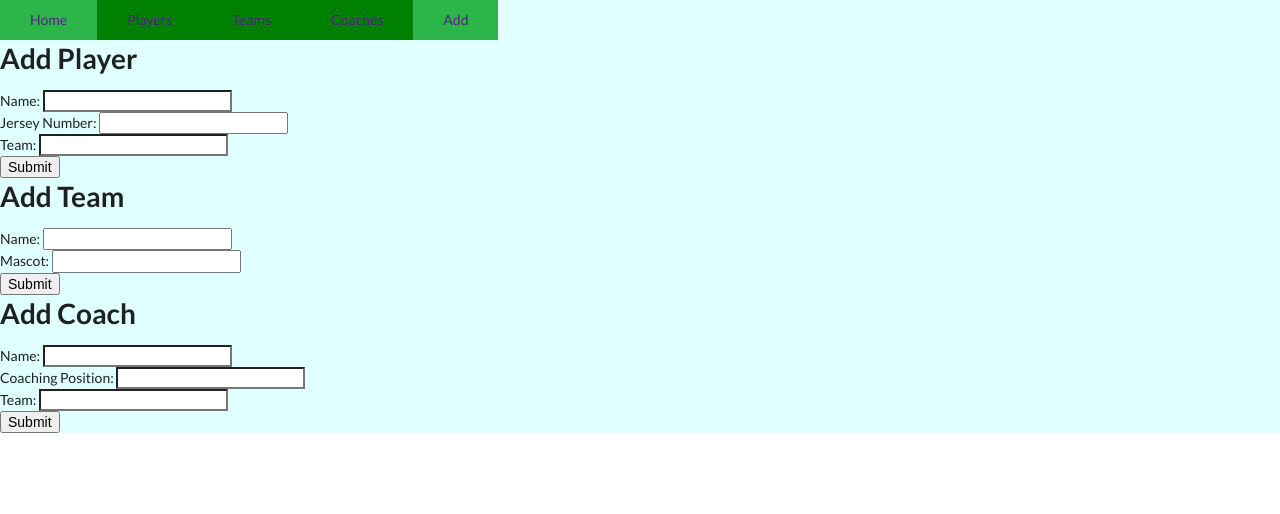
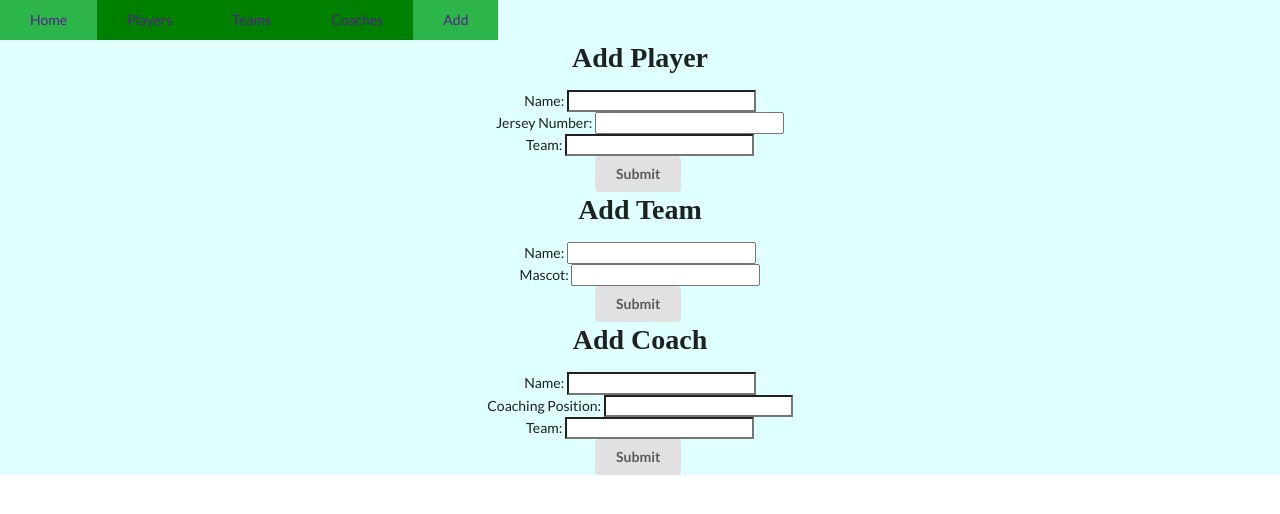
Before and after one commit to Reked37/Football-Project, a React (Create React App) app in the folder client/: page /add in a window 1280 px wide. Shown: the top 514 px of the page. Built offline with nearby package versions, Linux system fonts and the light colour scheme; no server answers.

Commit message:
added css

```diff
--- a/client/src/components/Add.js
+++ b/client/src/components/Add.js
@@ -2,6 +2,7 @@ import React from 'react'
 import {Formik, Field, ErrorMessage, Form} from 'formik'
 import { useNavigate } from 'react-router-dom'
 import * as Yup from 'yup'
+
 function Add({onPostPlayer, onPostCoach, onPostTeam}){
     const navigate=useNavigate()
     // Player
@@ -73,9 +74,10 @@ function Add({onPostPlayer, onPostCoach, onPostTeam}){
             <Formik
                 initialValues={initialValuesPlayer}
                 validationSchema={validationSchemaPlayer}
-                onSubmit={onSubmitPlayer} >
-                <Form>
-                    <h1>Add Player</h1>
+                onSubmit={onSubmitPlayer}
+                class='ui form'>
+                <Form class='field'>
+                    <h1 class='headers'>Add Player</h1>
                     <label> Name: </label>
                     <Field type='text' id='name' name='name' ></Field><br/>
                     <ErrorMessage className='error' name='name' component="div"/>
@@ -85,30 +87,30 @@ function Add({onPostPlayer, onPostCoach, onPostTeam}){
                     <label> Team: </label>
                     <Field type='text'  id='team_name' name='team_name'></Field><br/>
                     <ErrorMessage className='error' name='team_name' component="div"/>
-                    <button type='submit'>Submit</button>
+                    <button type='submit' class='ui button'>Submit</button>
                 </Form>
             </Formik>
             <Formik
                 initialValues={initialValuesTeam}
                 validationSchema={validationSchemaTeam}
                 onSubmit={onSubmitTeam}>
-                <Form>
-                    <h1>Add Team</h1>
+                <Form class='field'>
+                    <h1 class='headers'>Add Team</h1>
                     <label> Name: </label>
                     <Field name='name' id='name'></Field><br/>
                     <ErrorMessage className='error' name='name' component="div"/>
                     <label> Mascot: </label>
                     <Field  id='mascot' name='mascot' ></Field><br/>
                     <ErrorMessage className='error' name='mascot' component="div"/>
-                    <button type='submit'> Submit </button>
+                    <button type='submit' class='ui button'> Submit </button>
                 </Form>
             </Formik>
             <Formik
                 initialValues={initialValuesCoach}
                 validationSchema={validationSchemaCoach}
                 onSubmit={onSubmitCoach}>
-                <Form>
-                <h1>Add Coach</h1>
+                <Form class='field'>
+                    <h1 class='headers'>Add Coach</h1>
                     <label> Name: </label>
                     <Field  type='text' id='name' name='name' ></Field><br/>
                     <ErrorMessage className='error' name='name' component="div"/>
@@ -118,7 +120,7 @@ function Add({onPostPlayer, onPostCoach, onPostTeam}){
                     <label> Team: </label>
                     <Field  type='text' id='team_name' name='team_name'></Field><br/>
                     <ErrorMessage className='error' name='team_name' component="div"/>
-                    <button type='submit'>Submit</button>
+                    <button type='submit' class='ui button'>Submit</button>
                 </Form>
             </Formik>
         </div>
--- a/client/src/components/Home.js
+++ b/client/src/components/Home.js
@@ -3,7 +3,22 @@ import React from "react"
 function Home(){
   return (
     <div>
-      <h1 class='headers'>Welcome to the Flatiron Football League!!</h1>
+      <h1 class='home-header'>Welcome to the Flatiron Football League!!</h1>
+      <br/><br/>
+      <p class='paragraph'>
+        Each tab brings you to the list of either players, teams, or coaches
+      </p>
+      <p class='paragraph'>
+        When viewing the players tab you can click on the update button which will bring you to a
+        page to update that althete's information. <br/>If you press the
+        delete button the player will be taken off the list
+      </p>
+      <p class='paragraph'>
+        The team and coach tab have the same functionality as they will display all the teams and coaches in the league
+      </p>
+      <p class='paragraph'>
+        Lastly, the add tab is where you can add a new player, team, or coach to the league!
+      </p>
     </div>
   )
 }
--- a/client/src/index.css
+++ b/client/src/index.css
@@ -57,3 +57,18 @@
 .meta{
   color:purple
 }
+
+.field{
+  text-align:center;
+}
+
+.paragraph{
+  text-align:center;
+  font-size: 27px;
+  font-family:comisc sans;
+  text-wrap: wrap;
+}
+
+.home-header{
+  text-align: center;
+}
```
Also changed, not shown: 1 other file (tests, documents, lock files or other folders).
